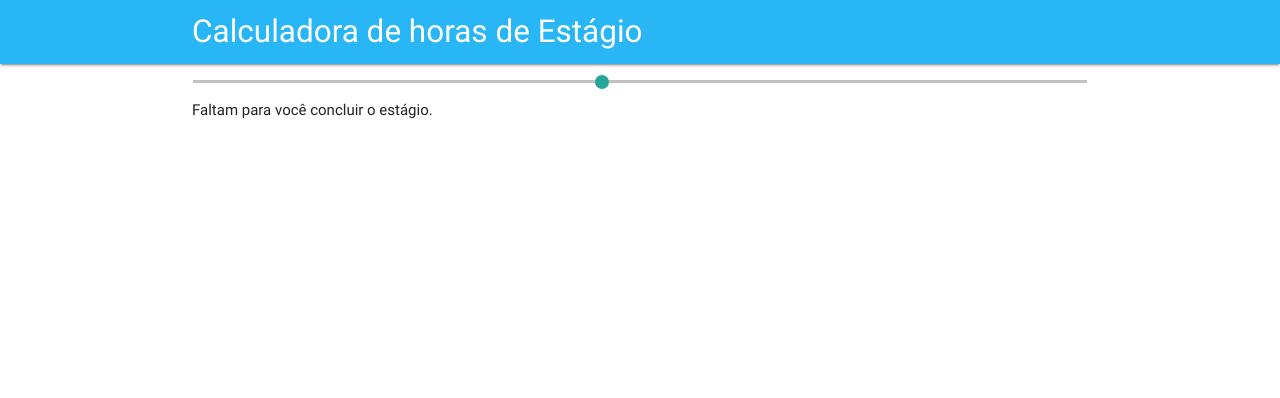
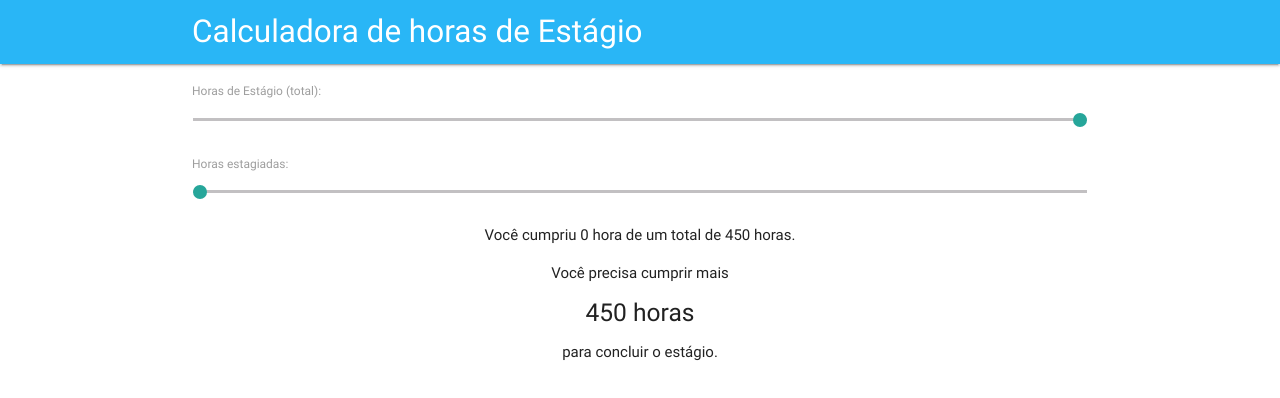
Before and after one commit to allan-mlpe/calculadora-estagio, an Angular app: page / in a window 1280 px wide. Shown: the top 398 px of the page. Built offline with nearby package versions, Linux system fonts and the light colour scheme.

Commit message:
Inclusão da lógica de negócio para cálculo de horas restantes

```diff
--- a/src/app/app.module.ts
+++ b/src/app/app.module.ts
@@ -1,5 +1,6 @@
 import { BrowserModule } from '@angular/platform-browser';
 import { NgModule } from '@angular/core';
+import { FormsModule } from '@angular/forms';
 
 import { AppComponent } from './app.component';
 import { CalculadoraEstagioComponent } from './calculadora-estagio/calculadora-estagio.component';
@@ -10,7 +11,8 @@ import { CalculadoraEstagioComponent } from './calculadora-estagio/calculadora-e
     CalculadoraEstagioComponent
   ],
   imports: [
-    BrowserModule
+    BrowserModule,
+    FormsModule
   ],
   providers: [],
   bootstrap: [AppComponent]
--- a/src/app/calculadora-estagio/calculadora-estagio.component.html
+++ b/src/app/calculadora-estagio/calculadora-estagio.component.html
@@ -1,6 +1,17 @@
-<input type="range" min="8">
+<div>
+  <p class="range-field">
+    <label>Horas de Estágio (total):</label>
+    <input (input)="updateRemainingHours()" [(ngModel)]="totalHours" type="range" min="8" max="450">
+  </p>
+  <p class="range-field">
+    <label>Horas estagiadas:</label>
+    <input (input)="updateRemainingHours()" [(ngModel)]="completedHours" type="range" min="0" [max]="totalHours">
+  </p>
+</div>
 
-
-<div>
-  Faltam {{ remainingHours }} para você concluir o estágio.
+<div class="info center">
+  <p>Você cumpriu {{ completedHours }} {{ completedHours > 1 ? "horas" : "hora" }} de um total de {{ totalHours }} horas.</p>
+  <p>Você precisa cumprir mais</p>
+  <h5> {{ remainingHours }} {{ remainingHours > 1 ? "horas" : "hora" }} </h5>
+  <p>para concluir o estágio.</p>
 </div>
--- a/src/app/calculadora-estagio/calculadora-estagio.component.ts
+++ b/src/app/calculadora-estagio/calculadora-estagio.component.ts
@@ -9,10 +9,28 @@ export class CalculadoraEstagioComponent implements OnInit {
 
 
   private remainingHours: number;
+  private totalHours: number = 450;
+  private completedHours: number = 0;
+  private missedHours: number = 0;
 
   constructor() { }
 
   ngOnInit() {
+    this.updateRemainingHours();
   }
 
+  changeTotalHours(value) {
+    //console.log(value);
+    this.totalHours = value;
+    this.updateRemainingHours();
+  }
+
+  changeCompletedHours(value) {
+    this.completedHours = value;
+    this.updateRemainingHours();
+  }
+
+  updateRemainingHours() {
+    this.remainingHours = this.totalHours - this.completedHours;
+  }
 }
```
